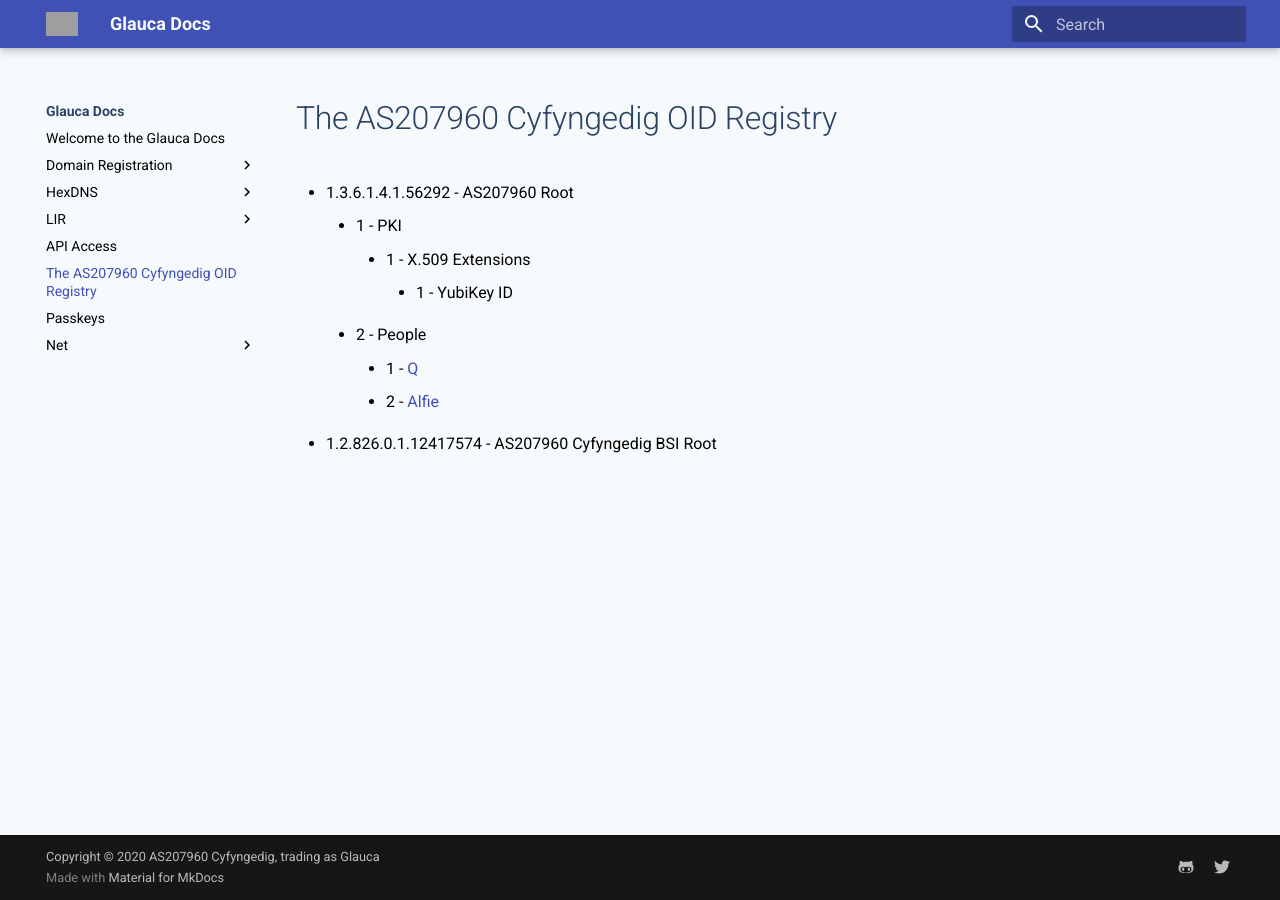
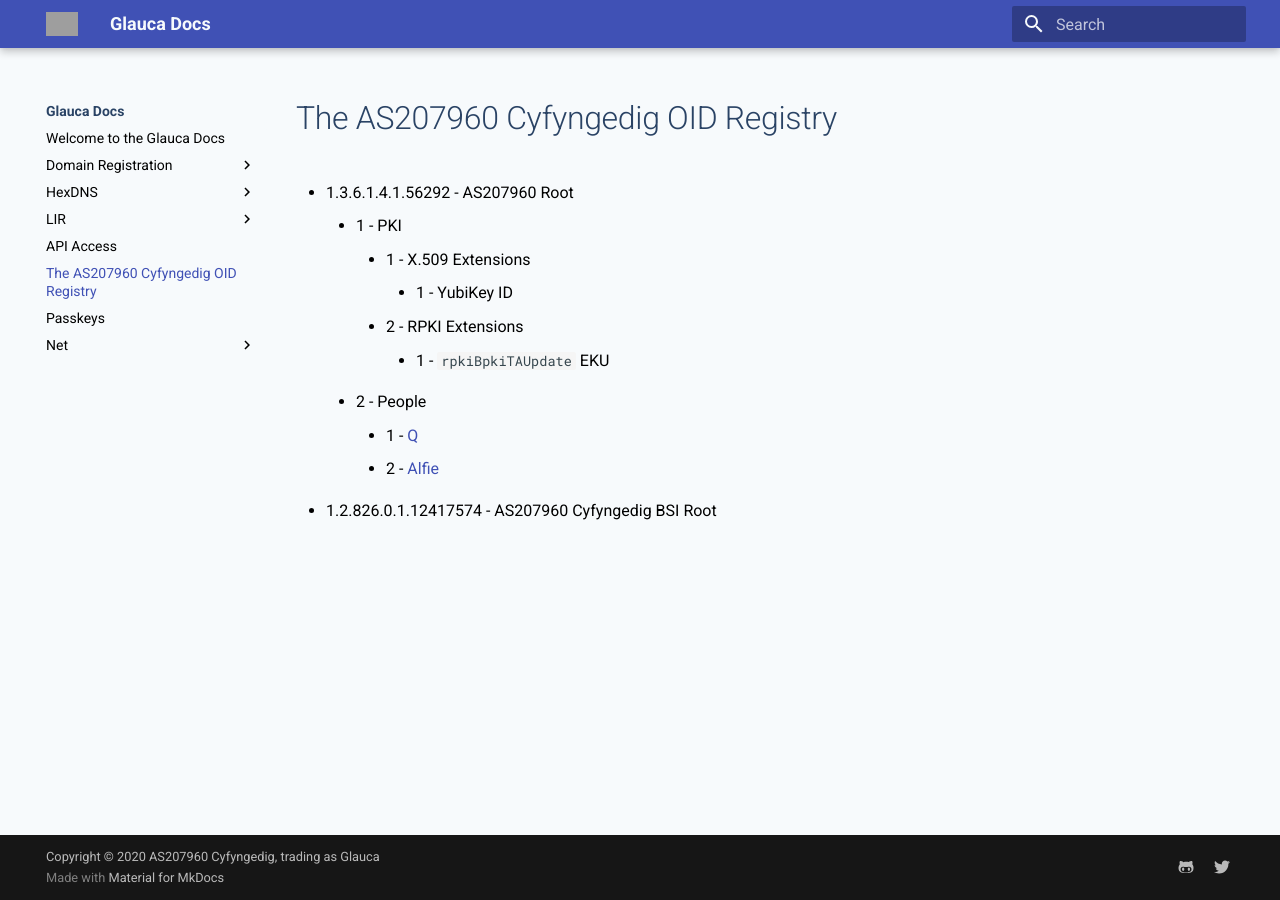
Before and after one commit to AS207960/docs, an MkDocs documentation site: the page built from docs/oid.md, in a window 1280 px wide. Built offline with MkDocs 1.6.1 and Material for MkDocs 9.7.7, drawn with Linux system fonts in a browser that asks for light colours; grey boxes are pictures that could not be loaded.

Commit message:
add RPKI EKU

```diff
--- a/docs/oid.md
+++ b/docs/oid.md
@@ -4,6 +4,8 @@
     * 1 - PKI
         * 1 - X.509 Extensions
             * 1 - YubiKey ID
+        * 2 - RPKI Extensions
+            * 1 - `rpkiBpkiTAUpdate` EKU
     * 2 - People
         * 1 - [Q](https://magicalcodewit.ch)
         * 2 - [Alfie](https://lordbonzi.pro)
```
Also changed, not shown: docs/lir/getting-started.md (+1 -1 lines).
